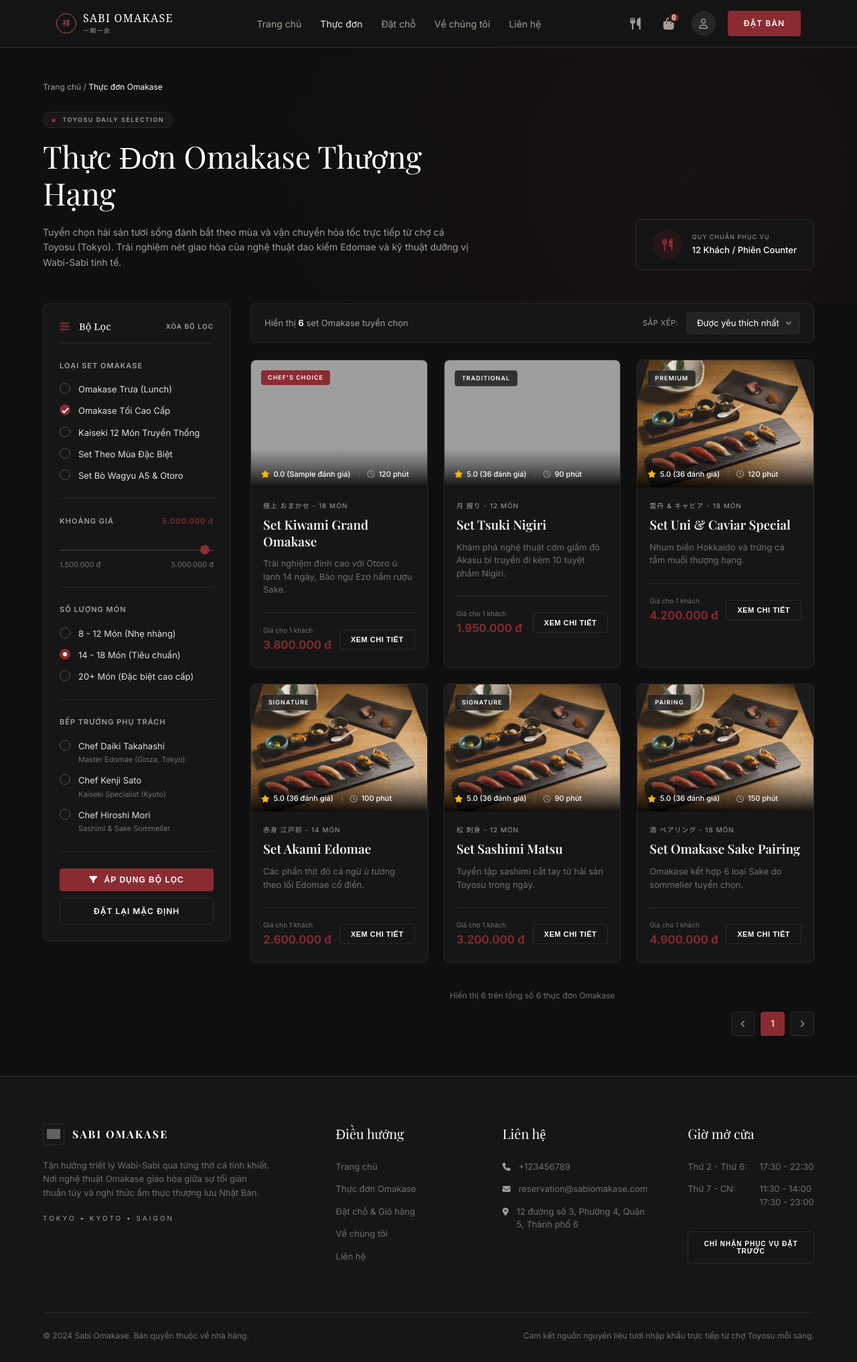
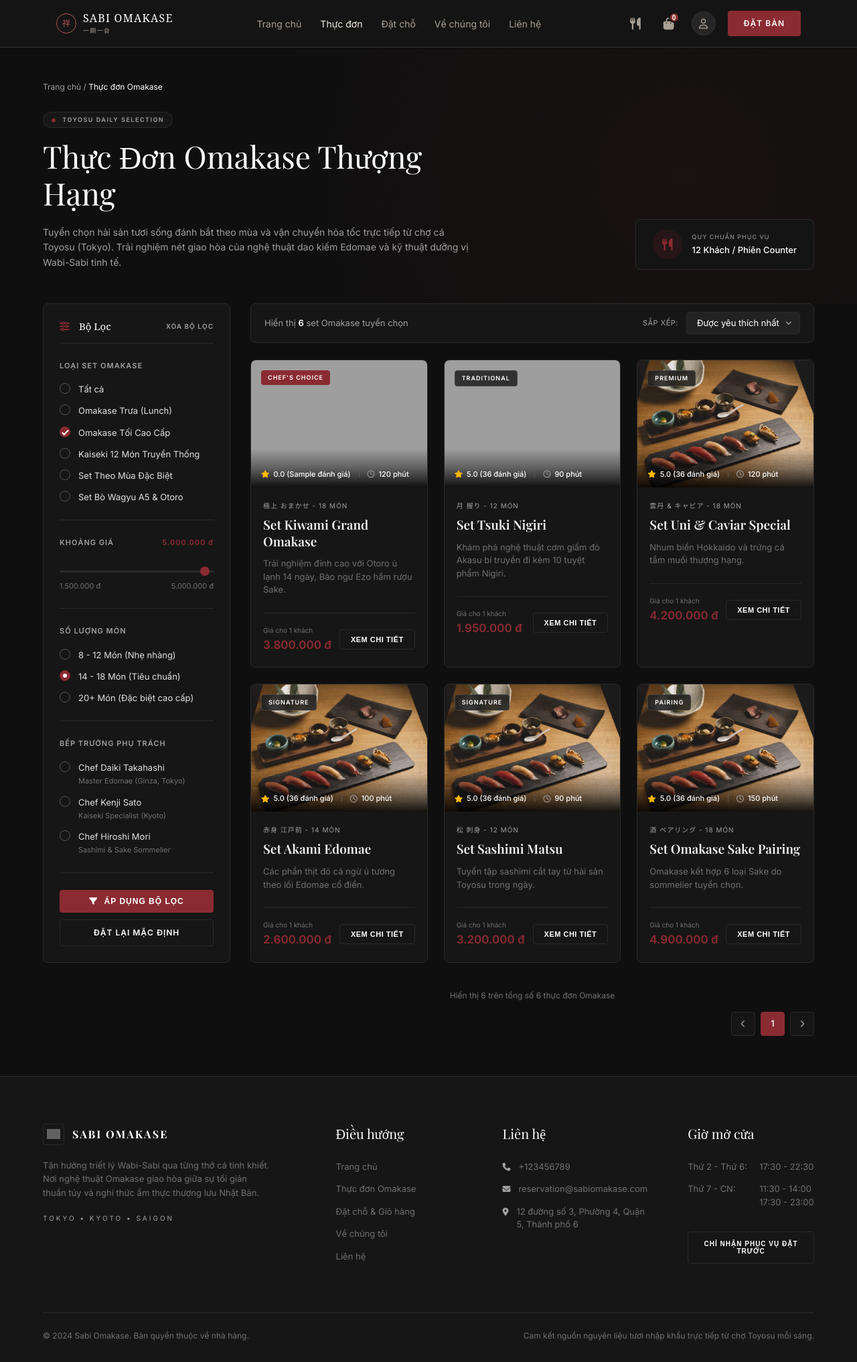
Before and after one commit to tieuboi1657-wq/omakase_store, a PHP site: page /php/Omakase_Menu.php?loai_id=2 in a window 1280 px wide. Shown: the whole page at 67% size. Run offline with PHP 8.4, Linux system fonts and the light colour scheme; data comes from the database, SQL or seed files in the repository; tables that the repository leaves empty or names only in its code hold one stand-in row (values such as "Sample post"); grey boxes are pictures that could not be loaded.

Commit message:
Update Omakase_Menu.php

```diff
--- a/omakase_store/php/Omakase_Menu.php
+++ b/omakase_store/php/Omakase_Menu.php
@@ -130,6 +130,7 @@ $sets = $stmt_sets->fetchAll();
         <!-- Sidebar Filter -->
         <aside class="sidebar">
             <form action="Omakase_Menu.php" method="GET" id="filterForm">
+                   <input type="hidden" name="sort" value="<?= htmlspecialchars($sort) ?>">
                 <div class="sidebar-header">
                     <h3><i class="fa-solid fa-sliders"></i> Bộ Lọc</h3>
                     <a href="Omakase_Menu.php" class="clear-btn" style="text-decoration:none;display:inline-block;">XÓA BỘ LỌC</a>
@@ -137,6 +138,10 @@ $sets = $stmt_sets->fetchAll();
 
                 <div class="filter-group">
                     <h4>LOẠI SET OMAKASE</h4>
+                    <label class="checkbox-container">Tất cả
+    <input type="radio" name="loai_id" value="" <?= $loai_id === null ? 'checked' : '' ?> onchange="this.form.submit()">
+    <span class="checkmark" style="border-radius:50%;"></span>
+</label>
                     <?php foreach ($all_cats as $cat): ?>
                         <label class="checkbox-container"><?= htmlspecialchars($cat['ten_loai']) ?>
                             <input type="radio" name="loai_id" value="<?= $cat['id'] ?>" <?= $loai_id == $cat['id'] ? 'checked' : '' ?> onchange="this.form.submit()">
```
